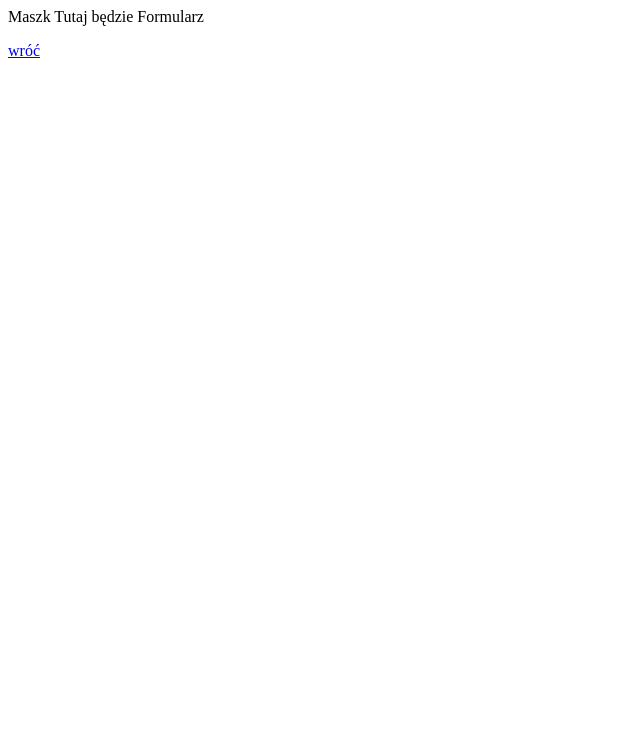
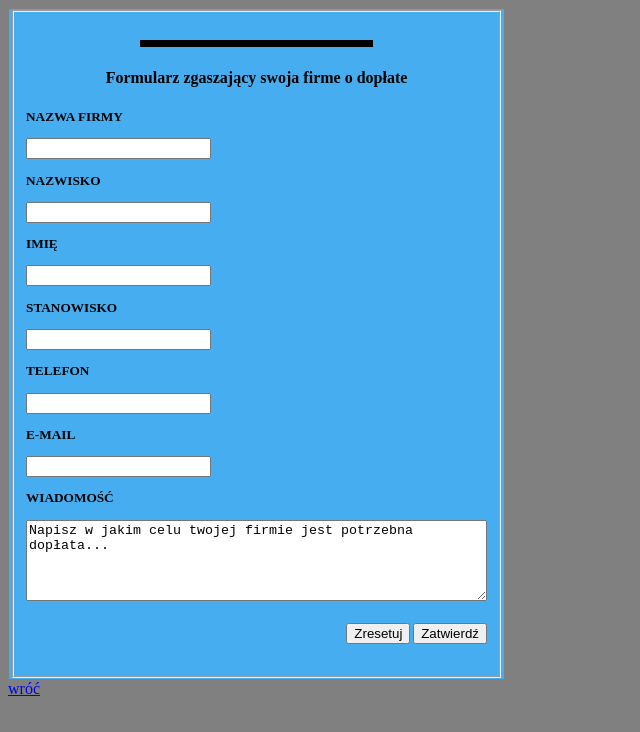
Before and after one commit to M4szkUU/zdanie, a plain HTML site: page formularz_maszk.html in a window 1280 px wide. Shown: the whole page, without its empty margins (0-640 px from the left). Drawn offline with Linux system fonts and the light colour scheme.

Commit message:
Add files via upload

```diff
--- a/formularz_maszk.html
+++ b/formularz_maszk.html
@@ -10,10 +10,34 @@
     </head>
 
 
-    <body>
+    <body bgcolor="gray">
 
-    Maszk Tutaj będzie Formularz
-	<p> <A HREF="index.html"> wróć </A> <br>
+<table BORDER CELLSPACING=8 style="border-collapse: collapse" bgcolor="#46AEF0" >
+<th>
+
+<FIELDSET>  <H5 ALIGN=LEFT><HR SIZE=7 WIDTH=50% ALIGN=MIDDLE COLOR=BLACK>  <P>
+<H4>Formularz zgaszający swoja firme o dopłate  </H5>
+<H5 ALIGN=LEFT>
+<form action="mailto:maszk46@gmail.com">
+NAZWA FIRMY<P>
+ <input type="text"><P>
+NAZWISKO<P>
+<input type="text"> <p>
+IMIĘ <P>
+<input type="text"><p>
+STANOWISKO <P>
+<input type="text"><p>
+TELEFON<P>
+<input type="text" maxlength="9">   <p>
+E-MAIL<p>
+ <input type="text"><p>
+WIADOMOŚĆ<P>
+<TEXTAREA NAME=wIADOMOŚĆ ROWS=5 COLS=55>Napisz w jakim celu twojej firmie jest potrzebna dopłata...</TEXTAREA>   <p>
+ <H5 ALIGN=RIGHT><INPUT TYPE="reset" VALUE="Zresetuj">   <INPUT TYPE="submit" VALUE="Zatwierdź">
+
+</Th>
+<table>
+	 <A HREF="index.html"> wróć </A> <br>
     </body>
 
 
```
